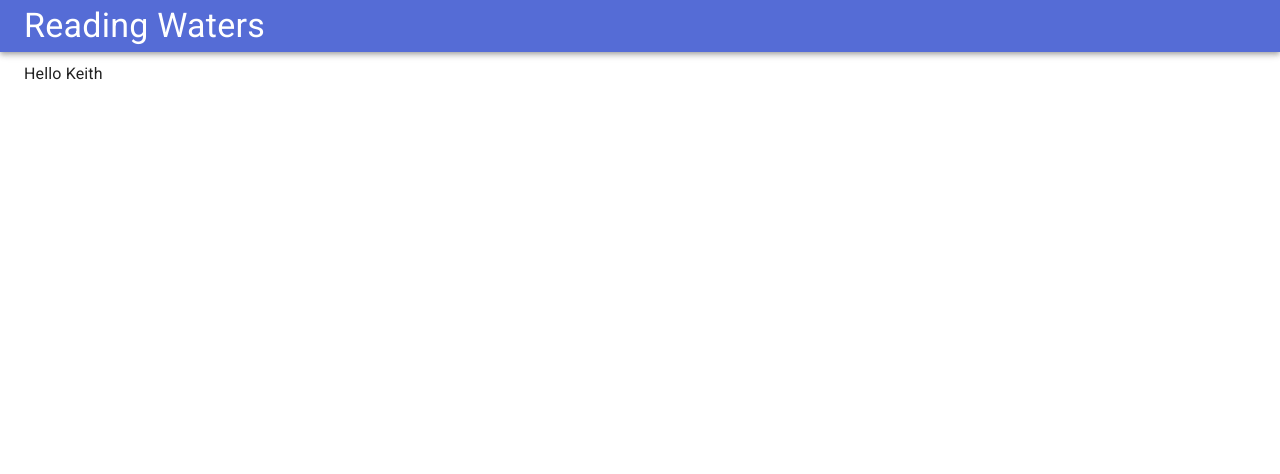
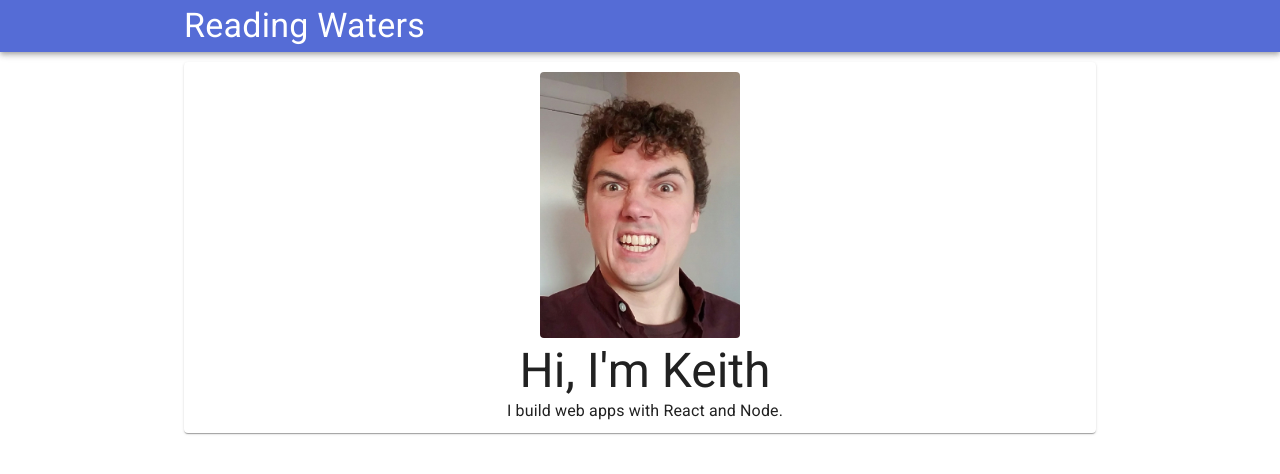
Before and after one commit to keith-waters/readingwaters.com, a Next.js app: page / in a window 1280 px wide. Shown: the top 474 px of the page. Built offline with nearby package versions, Linux system fonts and the light colour scheme.

Commit message:
Create a pretty basic homepage

```diff
--- a/pages/index.js
+++ b/pages/index.js
@@ -1,13 +1,24 @@
 import { Component } from 'react';
-import { Container, Typography } from '@material-ui/core';
+import { Box, Card, CardMedia, Typography } from '@material-ui/core';
+import { textAlign } from '@material-ui/system';
 
 class Index extends Component {
 
   render() {
     return (
-      <Typography>
-        Hello Keith
-      </Typography>
+      <>
+        <Card style={{padding:"10px", textAlign:"center"}}>
+          <CardMedia image="/keith-waters-headshot.jpg" component="img" style={{display:"inline", width:"200px", borderRadius:"4px"}} />
+          <Box ml="10px" style={{flexGrow:"1", textAlign:"center"}}>
+            <Typography variant="h3" component="h1">
+              Hi, I'm Keith
+            </Typography>
+            <Typography>
+              I build web apps with React and Node.
+            </Typography>
+          </Box>
+        </Card>
+      </>
     )
   }
 };
--- a/src/Layout.js
+++ b/src/Layout.js
@@ -8,14 +8,14 @@ class Layout extends Component {
     return (
       <>
         <AppBar position='static' style={{marginBottom:"10px", padding:"5px 0"}}>
-          <Container>
+          <Container maxWidth="md">
             <Typography variant="h4" component="h1">
               Reading Waters
             </Typography>
           </Container>
         </AppBar>
 
-        <Container>
+        <Container maxWidth="md">
           {this.props.children}
         </Container>
       </>
```
Also changed, not shown: public/keith-waters-headshot.jpg (added).
